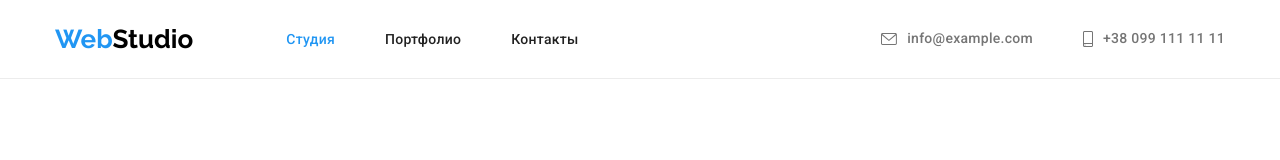
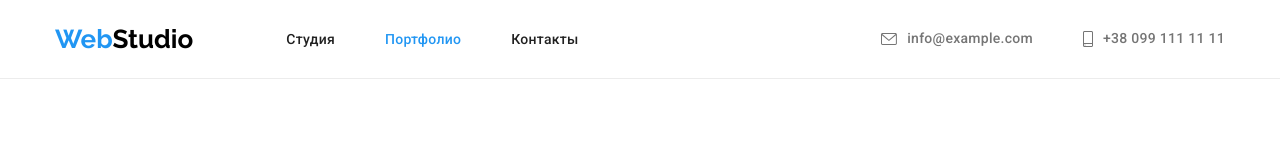
Before and after one commit to AleksandrFisun/goit-markup-hw-04, a plain HTML site: page portfolio.html in a window 1280 px wide. Shown: the top 160 px of the page. Drawn offline with nearby package versions, Linux system fonts and the light colour scheme.

Commit message:
Update portfolio.html

```diff
--- a/portfolio.html
+++ b/portfolio.html
@@ -24,8 +24,8 @@
             <nav class="header-navigation">
                 <div class="nav-items">
                     <ul class="items">
-                        <li class="list"><a class="nav-link nav-aktiv" href="./index.html">Студия</a> </li>
-                        <li class="list"><a class="nav-link" href="./portfolio.html">Портфолио</a> </li>
+                        <li class="list"><a class="nav-link" href="./index.html">Студия</a> </li>
+                        <li class="list"><a class="nav-link nav-aktiv" href="./portfolio.html">Портфолио</a> </li>
                         <li class="list"><a class="nav-link" href="#">Контакты</a> </li>
                     </ul>
                 </div>
```
